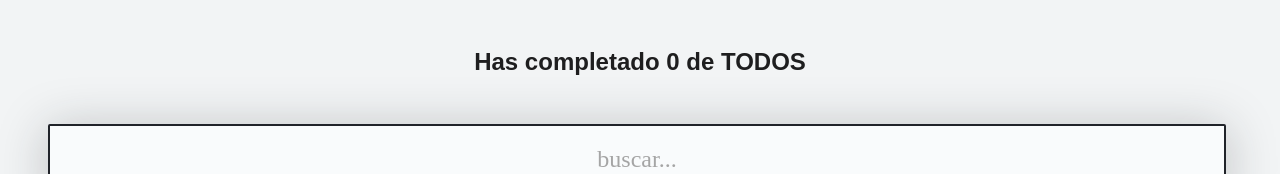
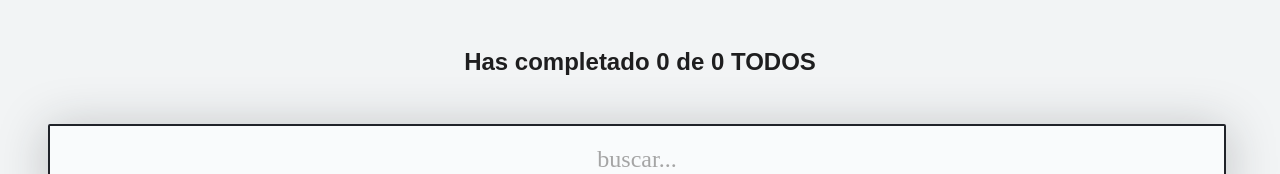
Before and after one commit to ArielG19/todo-react, a React (Create React App) app: page / in a window 1280 px wide. Shown: the top 174 px of the page. Built offline with nearby package versions, Linux system fonts and the light colour scheme.

Commit message:
aplicando react context para mejor manejo de props en la app

```diff
--- a/src/App.js
+++ b/src/App.js
@@ -1,6 +1,7 @@
 import React from "react";
 import { AppUI } from "./components/AppUI";
-import { useLocalStorage } from "./CustomHook/localStorage";
+import { TodoProvider } from "./componentContext/appContext";
+
 
 
 /*---------------- todos cargados por defecto-------------------*/
@@ -15,107 +16,14 @@ import { useLocalStorage } from "./CustomHook/localStorage";
 //App es el componente que estamos creando para utilizar luego
 // props(propiedad) es el parametro que podemos colocar al componente.
 
-function App(props) {
-
-//Usamos nuestro custom hook, indicamos cual es nuestro elemento y indicamos que es de tipo array
-const [todos, saveTodosStorage] = useLocalStorage('TODOS_V1',[]);
-
-
-  /*----------------buscador todos-------------------*/
-  //cargamos estados por defecto(defaultTodos)
-
-
-  //creamos nuestro estado para el componente(hijo) -> todoBuscador.
-  const [searchValue, setSearchValue] = React.useState('');
-
-
-  //creamos array vacio
-  let searchedTodos = [];
-
-  // Si el usuario hace una busqueda, si introduce un caracter
-  if (searchValue.length >= 1) {
-    //buscamos en los todos y almacenamos en el array vacio las coincidencias
-    searchedTodos = todos.filter(todo => {
-        // Convertir las tareas y la busqueda a minuscula
-        const todoText = todo.text.toLowerCase();
-
-        //alamcenamos el valor ingresado de busqueda y lo converimos a minuscula
-        const searchtext = searchValue.toLowerCase();
-
-      // Filtrar las tareas que coincidan con al busqueda
-      return todoText.includes(searchtext);
-    })
-  } else {
-    // Si no busca nada, mostras todas las tareas
-    searchedTodos = todos;
-  }
-
-    /*----------------buscador todos-------------------*/
-
-
-    /*----------------Contador de todos-------------------*/
-    //Creamos propiedades para implementar en el componente y pasarle datos de componentes externos
-
-    //Filtrando cada todo completed(true) y contandolos
-    const completedTodos = todos.filter(todo => todo.completed === true).length;
-    //contando los todos Existentes
-    const totalTodos = todos.length;
-  /*----------------Contador de todos-------------------*/
-
-
-   /*----------------Ckeck completed todos -------------------*/
-   const completeTodo = (text) => {
-    //obtenemos la posicion, y comprobamos si el texto es igual al parametro recibido
-    const indexTodo = todos.findIndex(todo => todo.text === text);
-
-    //creamos una copia de todos la cual tendra la actualizacion
-    const newTodos = [...todos];
-
-    //entramos al todo y lo actualizamos
-    newTodos[indexTodo].completed = !newTodos[indexTodo].completed;
-
-    //actualizamos el estado de nuestra app, con la informacion nueva.
-    //setItem(newTodos);
-    //Ahora actualizamos con local storage
-    saveTodosStorage(newTodos);
-   }
-    /*----------------Check completed todos -------------------*/
-
-
-    /*----------------Delete todos -------------------*/
-    const deleteTodo = (text) => {
-      //obtenemos la posicion(el todo exacto), y comprobamos si el texto es igual al parametro recibido
-      const indexTodo = todos.findIndex(todo => todo.text === text);
-
-      //creamos una copia de todos la cual tendra la actualizacion
-      const newTodos = [...todos];
-
-      //eliminamos el todo con el metodo splice
-      newTodos.splice(indexTodo,1);
-
-      //actualizamos el estado de nuestra app, con la informacion nueva.
-      //setItem(newTodos);
-      //Ahora actualizamos con local storage
-      saveTodosStorage(newTodos);
-     }
-
-    /*----------------Delete todos -------------------*/
-
-
-
-
+function App() {
 
   return (
-    //Llamamos a nuestro componente con  la ui de la app
-    <AppUI
-      totalTodosProp={totalTodos}
-      completedTodos={completedTodos}
-      searchValue={searchValue}
-      setSearchValue={setSearchValue}
-      searchedTodos={searchedTodos}
-      completeTodo={completeTodo}
-      deleteTodo={deleteTodo}
-    />
+    //Llamamos a nuestro context provider
+    <TodoProvider>
+        <AppUI/>
+    </TodoProvider>
+
   );
 }
 
--- /dev/null
+++ b/src/componentContext/appContext.js
@@ -0,0 +1,113 @@
+import React from "react";
+import {useLocalStorage} from "../CustomHook/localStorage"
+
+/*¿Cómo uso React Context?
+Hay 4 pasos para usar React Context:
+
+1.Crear el contexto, utilizando const newConext = createContext();
+2.Envolver tus componentes en el provider del contexto creado en el paso 1.
+3.En la propiedad value del provider mandamos todas las props que queremos que sean accesibles por nuestros componentes.
+4.Para usar una propiedad del provider en un componente, se usa <newConText.Consumer>
+ */
+const TodoContext = React.createContext();
+
+function TodoProvider(props){
+    //Usamos nuestro custom hook, indicamos cual es nuestro elemento y indicamos que es de tipo array
+    const [todos, saveTodosStorage] = useLocalStorage('TODOS_V1',[]);
+
+
+    /*----------------buscador todos-------------------*/
+    //cargamos estados por defecto(defaultTodos)
+
+
+    //creamos nuestro estado para el componente(hijo) -> todoBuscador.
+    const [searchValue, setSearchValue] = React.useState('');
+
+
+    //creamos array vacio
+    let searchedTodos = [];
+
+    // Si el usuario hace una busqueda, si introduce un caracter
+    if (searchValue.length >= 1) {
+    //buscamos en los todos y almacenamos en el array vacio las coincidencias
+    searchedTodos = todos.filter(todo => {
+        // Convertir las tareas y la busqueda a minuscula
+        const todoText = todo.text.toLowerCase();
+
+        //alamcenamos el valor ingresado de busqueda y lo converimos a minuscula
+        const searchtext = searchValue.toLowerCase();
+
+        // Filtrar las tareas que coincidan con al busqueda
+        return todoText.includes(searchtext);
+    })
+    } else {
+    // Si no busca nada, mostras todas las tareas
+    searchedTodos = todos;
+    }
+
+    /*----------------buscador todos-------------------*/
+
+
+    /*----------------Contador de todos-------------------*/
+    //Creamos propiedades para implementar en el componente y pasarle datos de componentes externos
+
+    //Filtrando cada todo completed(true) y contandolos
+    const completedTodos = todos.filter(todo => todo.completed === true).length;
+    //contando los todos Existentes
+    const totalTodos = todos.length;
+    /*----------------Contador de todos-------------------*/
+
+
+    /*----------------Ckeck completed todos -------------------*/
+    const completeTodo = (text) => {
+    //obtenemos la posicion, y comprobamos si el texto es igual al parametro recibido
+    const indexTodo = todos.findIndex(todo => todo.text === text);
+
+    //creamos una copia de todos la cual tendra la actualizacion
+    const newTodos = [...todos];
+
+    //entramos al todo y lo actualizamos
+    newTodos[indexTodo].completed = !newTodos[indexTodo].completed;
+
+    //actualizamos el estado de nuestra app, con la informacion nueva.
+    //setItem(newTodos);
+    //Ahora actualizamos con local storage
+    saveTodosStorage(newTodos);
+    }
+    /*----------------Check completed todos -------------------*/
+
+
+    /*----------------Delete todos -------------------*/
+    const deleteTodo = (text) => {
+        //obtenemos la posicion(el todo exacto), y comprobamos si el texto es igual al parametro recibido
+        const indexTodo = todos.findIndex(todo => todo.text === text);
+
+        //creamos una copia de todos la cual tendra la actualizacion
+        const newTodos = [...todos];
+
+        //eliminamos el todo con el metodo splice
+        newTodos.splice(indexTodo,1);
+
+        //actualizamos el estado de nuestra app, con la informacion nueva.
+        //setItem(newTodos);
+        //Ahora actualizamos con local storage
+        saveTodosStorage(newTodos);
+    }
+
+    /*----------------Delete todos -------------------*/
+    return (
+        //en value indicamos las propiedades que queremos compartir
+        <TodoContext.Provider value={{
+            totalTodos,
+            completedTodos,
+            searchValue,
+            setSearchValue,
+            searchedTodos,
+            completeTodo,
+            deleteTodo,
+        }}>{props.children}</TodoContext.Provider>
+    );
+}
+
+//exportamos context y el provider
+export {TodoContext,TodoProvider};
--- a/src/components/AppUI.js
+++ b/src/components/AppUI.js
@@ -6,34 +6,36 @@ import {TodoBuscador} from "./TodoBuscador";
 import { TodoLista } from './TodoLista';
 import { TodoItem } from './TodoItem';
 import { CreateTodoButton } from './CrearTodoBtn';
+import {TodoContext} from "../componentContext/appContext"
 
-function AppUI({totalTodos,
-  completedTodos,
-  searchValue,
-  setSearchValue,
+function AppUI(){
+
+  //recivimos nuestras props con useContext, que una forma limpia
+  const {
     searchedTodos,
     completeTodo,
     deleteTodo,
-}){
+    } = React.useContext(TodoContext);
+
+
     return (
         <React.Fragment>
-          <TodoContador completedProps={completedTodos} totalProps={totalTodos}/>
-          <TodoBuscador
-          searchValue={searchValue}
-          setSearchValue={setSearchValue}
-          />
+          <TodoContador/>
+          <TodoBuscador/>
 
                <TodoLista>
                {searchedTodos.map(todo => (
                  <TodoItem
                    key={todo.text}
                    text={todo.text}
-                completed={todo.completed}
+                   completedProps={todo.completed}
                    onCompleteProps={() => completeTodo(todo.text)}
                    onDeleteProps={() => deleteTodo(todo.text)}
                  />
                ))}
              </TodoLista>
+
+
           <CreateTodoButton/>
         </React.Fragment>
       );
--- a/src/components/TodoBuscador.js
+++ b/src/components/TodoBuscador.js
@@ -1,8 +1,12 @@
 import React from "react";
 import '../styles/TodoBuscador.css'
+import {TodoContext} from "../componentContext/appContext"
 
 //1. manejaremos el state desde el componente padre
-function TodoBuscador({searchValue, setSearchValue}){
+function TodoBuscador(){
+
+    //recivimos nuestras props con useContext, que una forma limpia
+    const {searchValue, setSearchValue} = React.useContext(TodoContext);
 
     //Manejo de estados (posicion 0 el estado actual, 1 -> el estado que nuevo)
     //const [searchValue, setSearchValue] = React.useState('');
--- a/src/components/TodoContador.js
+++ b/src/components/TodoContador.js
@@ -1,5 +1,6 @@
 import React from "react";
 import "../styles/TodoContador.css" //agregando estilos css
+import {TodoContext} from "../componentContext/appContext"
 
 //aplicado css(estilos en linea) con react
 //crear un objeto con las propiedades a cambiar
@@ -9,8 +10,12 @@ import "../styles/TodoContador.css" //agregando estilos css
     backgroundColor:'Black'
 };*/
 
-//creamos nuestras props
-function TodoContador({completedProps, totalProps}){
+
+function TodoContador(){
+
+    //recivimos nuestras props con useContext, que una forma limpia
+  const {completedTodos, totalTodos} = React.useContext(TodoContext);
+
     return(
        /* <React.Fragment>
             <h2 style={estilos}>Has completado 2 de 3 TODOS</h2>
@@ -18,7 +23,7 @@ function TodoContador({completedProps, totalProps}){
         </React.Fragment>*/
 
           <React.Fragment>
-            <h2 className="TodoContador">Has completado {completedProps} de {totalProps} TODOS</h2>
+            <h2 className="TodoContador">Has completado {completedTodos} de {totalTodos} TODOS</h2>
 
         </React.Fragment>
     );
--- a/src/components/TodoItem.js
+++ b/src/components/TodoItem.js
@@ -13,11 +13,11 @@ function TodoItem(props){
     return (
         <li className="TodoItem">
           <span
-                className={`Icon Icon-check ${props.completed && 'Icon-check--active'}`}
+                className={`Icon Icon-check ${props.completedProps && 'Icon-check--active'}`}
                 onClick={props.onCompleteProps}>
             √
           </span>
-          <p className={`TodoItem-p ${props.completed && 'TodoItem-p--complete'}`}>
+          <p className={`TodoItem-p ${props.completedProps && 'TodoItem-p--complete'}`}>
             {props.text}
           </p>
           <span
```
Lines whose indentation alone changed are shown as unchanged.
